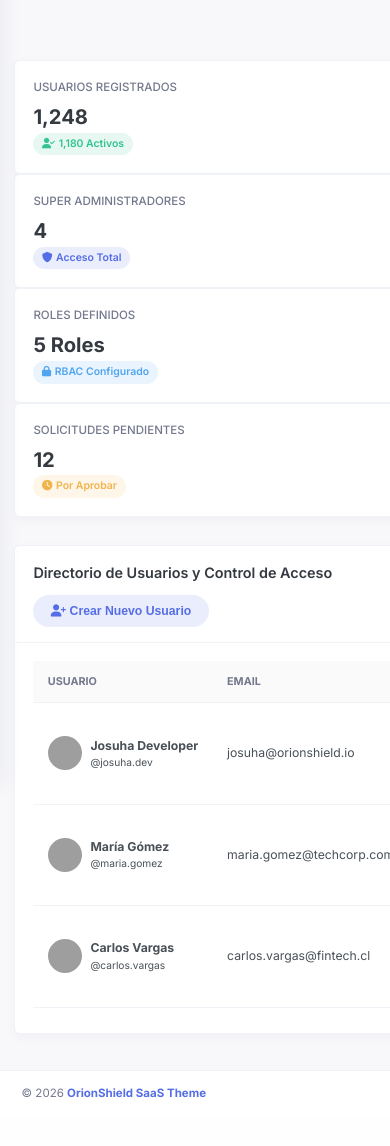
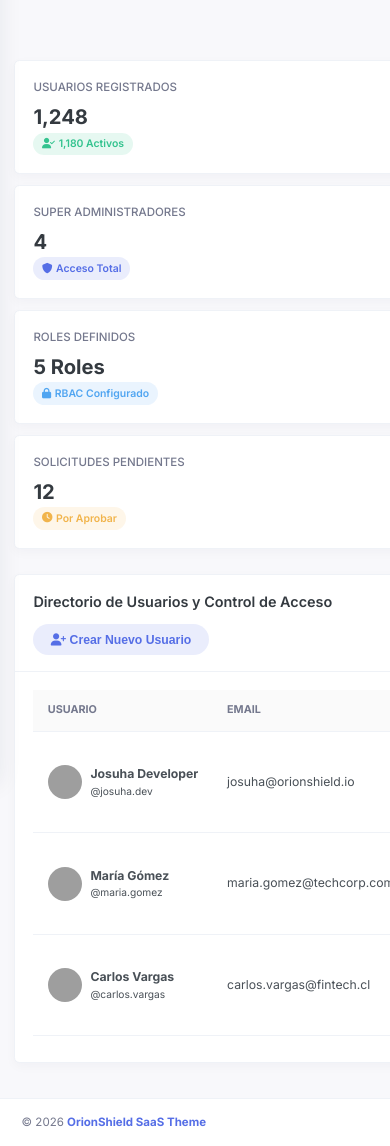
Before and after one commit to JosuhaSanhueza/theme_dash, a Django app: page /superadmin/users/ in a window 390 px wide; the page is wider, and only the part inside the window is pictured. Shown: the part 70-1216 px from the top of that part. Before the commit the page ends 1168 px from the top of that part, so only its background shows below. Run offline with Django 4.2, Linux system fonts and the light colour scheme; grey boxes are pictures that could not be loaded.

Commit message:
fix: resolve mobile horizontal overflow on tables and hide bottom collapse button in offcanvas mobile menu

```diff
--- a/theme_dash/static/theme_dash/css/components.css
+++ b/theme_dash/static/theme_dash/css/components.css
@@ -10,6 +10,8 @@
   box-shadow: var(--shadow-sm);
   margin-bottom: 1.5rem;
   transition: transform 0.2s ease, box-shadow 0.2s ease, background-color var(--transition-speed) ease;
+  max-width: 100%;
+  box-sizing: border-box;
 }
 
 .card:hover {
@@ -33,6 +35,8 @@
 
 .card-body {
   padding: 1.25rem;
+  max-width: 100%;
+  box-sizing: border-box;
 }
 
 /* Page Header & Breadcrumbs */
--- a/theme_dash/static/theme_dash/css/main.css
+++ b/theme_dash/static/theme_dash/css/main.css
@@ -555,6 +555,11 @@ body.sidebar-collapsed .menu-link {
     z-index: 1005;
   }
 
+  /* Hide bottom sidebar collapse button on mobile (hamburger menu & backdrop handle opening/closing) */
+  .sidebar-footer {
+    display: none !important;
+  }
+
   body.sidebar-mobile-open .vertical-menu {
     transform: translateX(0);
     width: var(--sidebar-width) !important;
--- a/theme_dash/templates/theme_dash/pages/superadmin_users.html
+++ b/theme_dash/templates/theme_dash/pages/superadmin_users.html
@@ -7,10 +7,10 @@
 {% include "theme_dash/partials/breadcrumbs.html" %}
 
 <!-- Summary Widgets -->
-<div class="row" style="margin-bottom: 1.5rem;">
-  <div class="col-md-3">
-    <div class="card" style="height: 100%; min-height: 110px; margin-bottom: 0;">
-      <div class="card-body" style="display: flex; align-items: center; justify-content: space-between; height: 100%;">
+<div class="row" style="margin-bottom: 0.5rem;">
+  <div class="col-md-3 mb-3">
+    <div class="card" style="min-height: 110px; margin-bottom: 0.75rem;">
+      <div class="card-body" style="display: flex; align-items: center; justify-content: space-between;">
         <div>
           <div class="stat-label">Usuarios Registrados</div>
           <div class="stat-value">1,248</div>
@@ -23,9 +23,9 @@
     </div>
   </div>
 
-  <div class="col-md-3">
-    <div class="card" style="height: 100%; min-height: 110px; margin-bottom: 0;">
-      <div class="card-body" style="display: flex; align-items: center; justify-content: space-between; height: 100%;">
+  <div class="col-md-3 mb-3">
+    <div class="card" style="min-height: 110px; margin-bottom: 0.75rem;">
+      <div class="card-body" style="display: flex; align-items: center; justify-content: space-between;">
         <div>
           <div class="stat-label">Super Administradores</div>
           <div class="stat-value">4</div>
@@ -38,9 +38,9 @@
     </div>
   </div>
 
-  <div class="col-md-3">
-    <div class="card" style="height: 100%; min-height: 110px; margin-bottom: 0;">
-      <div class="card-body" style="display: flex; align-items: center; justify-content: space-between; height: 100%;">
+  <div class="col-md-3 mb-3">
+    <div class="card" style="min-height: 110px; margin-bottom: 0.75rem;">
+      <div class="card-body" style="display: flex; align-items: center; justify-content: space-between;">
         <div>
           <div class="stat-label">Roles Definidos</div>
           <div class="stat-value">5 Roles</div>
@@ -53,9 +53,9 @@
     </div>
   </div>
 
-  <div class="col-md-3">
-    <div class="card" style="height: 100%; min-height: 110px; margin-bottom: 0;">
-      <div class="card-body" style="display: flex; align-items: center; justify-content: space-between; height: 100%;">
+  <div class="col-md-3 mb-3">
+    <div class="card" style="min-height: 110px; margin-bottom: 0.75rem;">
+      <div class="card-body" style="display: flex; align-items: center; justify-content: space-between;">
         <div>
           <div class="stat-label">Solicitudes Pendientes</div>
           <div class="stat-value">12</div>
```
